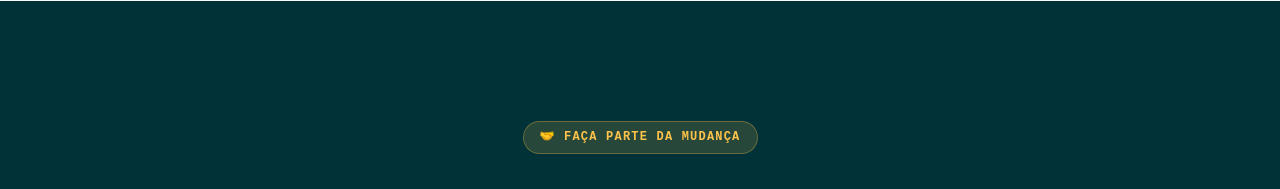
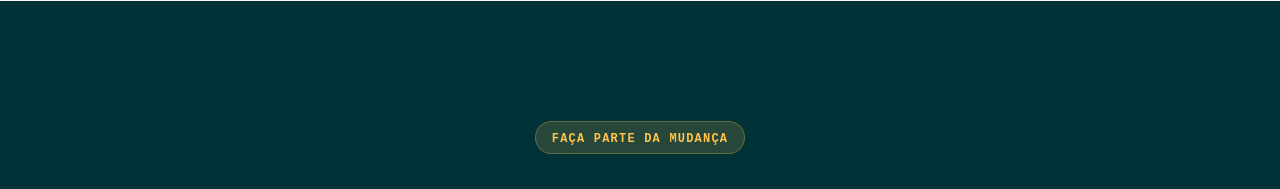
Before and after one commit to ffabbio615/pronto-abrigo-frontend, a React (Vite) app: page / in a window 1280 px wide. Shown: the part 6320-6509 px from the top of the page. Built offline with nearby package versions, Linux system fonts and the light colour scheme; no server answers.

Commit message:
Retirada do ícone do final CTA e ajuste no padding do texto da badge.

```diff
--- a/src/pages/landing/FinalCTA.tsx
+++ b/src/pages/landing/FinalCTA.tsx
@@ -6,7 +6,7 @@ export default function FinalCTA(){
         <section className="final-cta">
             <div className="final-cta__bg" />
             <div className="container final-cta__content">
-            <div className="final-cta__badge">🤝 Faça parte da mudança</div>
+            <div className="final-cta__badge">Faça parte da mudança</div>
             <h2 className="final-cta__title">
                 A reconstrução começa<br />com cada um de nós.
             </h2>
--- a/src/pages/landing/LandingPage.scss
+++ b/src/pages/landing/LandingPage.scss
@@ -1248,13 +1248,13 @@ h1, h2, h3, h4 {
   display: inline-block;
   background: rgba(255,195,75,0.15);
   border: 1px solid rgba(255,195,75,0.3);
-  color: var(--yellow-bright);
   font-size: 12px;
   font-weight: 700;
   font-family: 'Courier New', monospace;
+  color: var(--yellow-bright);
   letter-spacing: 0.1em;
   text-transform: uppercase;
-  padding: 6px 16px;
+  padding: 8px 16px 4px 16px;
   border-radius: 100px;
   margin-bottom: 28px;
 }
```
